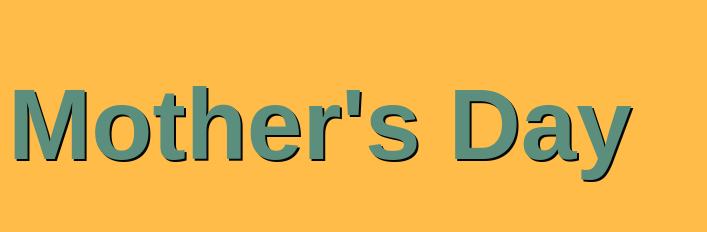
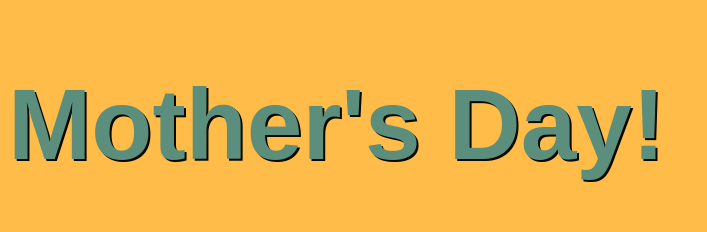
Before and after one commit to thelandmullet/thelandmullet.github.io, a plain HTML site: page index.html in a window 1280 px wide. Shown: the top 232 px of the page, without its empty margins (0-707 px from the left). Drawn offline with Linux system fonts and the light colour scheme; a web font is replaced by a local one.

Commit message:
Update index.html

```diff
--- a/index.html
+++ b/index.html
@@ -12,7 +12,7 @@
 
 
 
-        <h1 id="top-header"> Mother's Day </h1>
+        <h1 id="top-header"> Mother's Day! </h1>
         <!-- <br /> -->
           <div class="img-parent-parent">
                 <div class="img-parent">
```
